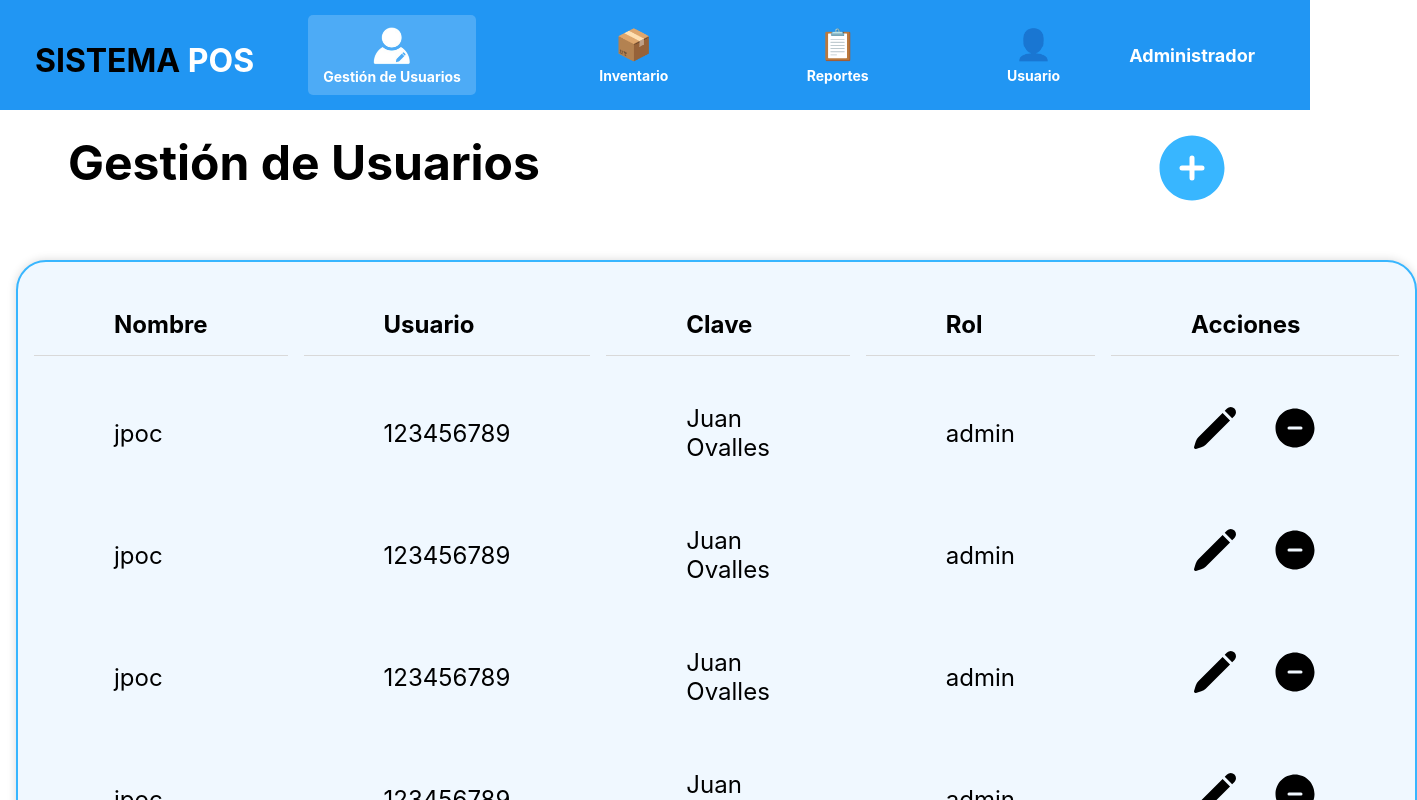
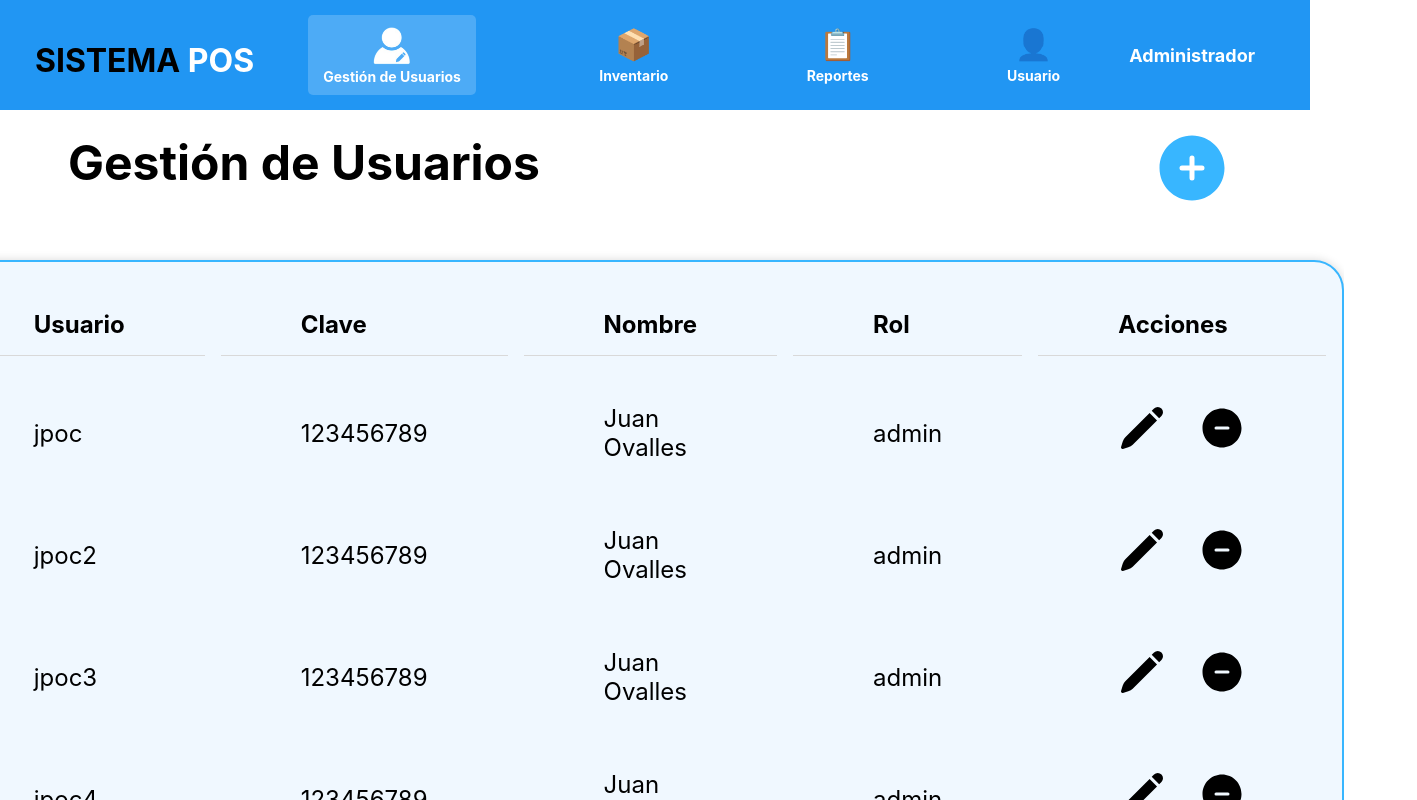
Before and after one commit to jpovalles/SistemaPOS, a React (Create React App) app: page /admin/gestUsers in a window 1280 px wide. Shown: the top 800 px of the page, 1417 px wide, since content can reach past the window. Built offline with nearby package versions, Linux system fonts and the light colour scheme.

Commit message:
data as a state in gestUsers, delete user working

```diff
--- a/src/pages/Login/Login.js
+++ b/src/pages/Login/Login.js
@@ -4,10 +4,21 @@ import './Login.css';
 
 function Login(){
 
-    const credentials = {
-        "user1": "password1",
-        "user2": "password2",
-        "user3": "password3",
+
+    const data = {
+        jpoc: { usuario: "jpoc", clave: "123456789", nombre: "Juan Ovalles", rol: "admin" },
+        jpoc2: { usuario: "jpoc2", clave: "123456789", nombre: "Juan Ovalles", rol: "admin" },
+        jpoc3:{ usuario: "jpoc3", clave: "123456789", nombre: "Juan Ovalles", rol: "admin" },
+        jpoc4: { usuario: "jpoc4", clave: "123456789", nombre: "Juan Ovalles", rol: "admin" }
+    }
+
+    const authenticateUser = (user, password) => {
+        if(data[user]){
+            if(data[user].clave === password){
+                return true;
+            }
+        }
+        return false;
     }
 
 
@@ -22,7 +33,7 @@ function Login(){
         e.preventDefault();
         const user = document.querySelector('.user').value;
         const password = document.querySelector('.password').value;
-        if(credentials[user] === password){
+        if(authenticateUser(user, password)){
             setStatusColor("#58cf39");
             setLoginStatus("Login Exitoso");
             setTries(3);
--- a/src/pages/admin/gestUsuarios/GestUsers.css
+++ b/src/pages/admin/gestUsuarios/GestUsers.css
@@ -80,3 +80,13 @@
 .gest-users .addUser:hover{
     color: #0077b6;
 }
+
+.gest-users .tableContent{
+    display: flex;
+    justify-content: center;
+    align-items: center;
+}
+
+.gest-users .tableContent h1{
+    color: #38b6ff;
+}
--- a/src/pages/admin/gestUsuarios/GestUsers.js
+++ b/src/pages/admin/gestUsuarios/GestUsers.js
@@ -1,14 +1,26 @@
 import React from 'react';
 import './GestUsers.css';
 import TopBarAdmin from "../../../components/TopBarAdmin";
+import { useState } from 'react';
 
 
 function GestUsers(){
-    const data = [
-        { usuario: "jpoc", clave: "123456789", nombre: "Juan Ovalles", rol: "admin" },
-        { usuario: "jpoc", clave: "123456789", nombre: "Juan Ovalles", rol: "admin" },
-        { usuario: "jpoc", clave: "123456789", nombre: "Juan Ovalles", rol: "admin" },
-        { usuario: "jpoc", clave: "123456789", nombre: "Juan Ovalles", rol: "admin" },];
+    const [data, setData] = useState(
+        {
+            jpoc: { usuario: "jpoc", clave: "123456789", nombre: "Juan Ovalles", rol: "admin" },
+            jpoc2: { usuario: "jpoc2", clave: "123456789", nombre: "Juan Ovalles", rol: "admin" },
+            jpoc3:{ usuario: "jpoc3", clave: "123456789", nombre: "Juan Ovalles", rol: "admin" },
+            jpoc4: { usuario: "jpoc4", clave: "123456789", nombre: "Juan Ovalles", rol: "admin" }
+        }
+    );
+
+    const handleDelete = (key) => {
+        const newUsers = {...data}
+        delete newUsers[key]
+        setData(newUsers)
+    }
+
+
     return(
         <div className="gest-users">
             <TopBarAdmin paginaActualAdmin="usuariosAdmin"/>
@@ -23,36 +35,54 @@ function GestUsers(){
                 </div>
             </div>
 
+            <div className='tableContent'>
+            { Object.keys(data).length > 0 ?
+                (
                 <table>
                     <thead>
                     <tr className='headerRow'>
-                    <th className="headerGest">Nombre</th>
                         <th className="headerGest">Usuario</th>
                         <th className="headerGest">Clave</th>
+                        <th className="headerGest">Nombre</th>
                         <th className="headerGest">Rol</th>
                         <th className="headerGest">Acciones</th>
                     </tr>
                     </thead>
                     <tbody>
-                {data.map((row, index) => (
-                    <tr key={index}>
-                    <td className="px-4 py-2">{row.usuario}</td>
-                    <td className="px-4 py-2">{row.clave}</td>
-                    <td className="px-4 py-2">{row.nombre}</td>
-                    <td className="px-4 py-2">{row.rol}</td>
+                    {Object.entries(data).map(([key, user]) => (
+                        <tr key={key}>
+                        <td className="px-4 py-2">{user.usuario}</td>
+                        <td className="px-4 py-2">{user.clave}</td>
+                        <td className="px-4 py-2">{user.nombre}</td>
+                        <td className="px-4 py-2">{user.rol}</td>
                         <td className="iconsRow">
+                            <div className={key}>
                                 <svg xmlns="http://www.w3.org/2000/svg" viewBox="0 0 24 24" fill="currentColor" class="editIcon">
                                     <path d="M21.731 2.269a2.625 2.625 0 0 0-3.712 0l-1.157 1.157 3.712 3.712 1.157-1.157a2.625 2.625 0 0 0 0-3.712ZM19.513 8.199l-3.712-3.712-12.15 12.15a5.25 5.25 0 0 0-1.32 2.214l-.8 2.685a.75.75 0 0 0 .933.933l2.685-.8a5.25 5.25 0 0 0 2.214-1.32L19.513 8.2Z" />
                                 </svg>
+                            </div>
+                            <div className={key} onClick={() => handleDelete(key)}>
                                 <svg xmlns="http://www.w3.org/2000/svg" viewBox="0 0 24 24" fill="currentColor" class="deleteIcon">
                                     <path fill-rule="evenodd" d="M12 2.25c-5.385 0-9.75 4.365-9.75 9.75s4.365 9.75 9.75 9.75 9.75-4.365 9.75-9.75S17.385 2.25 12 2.25Zm3 10.5a.75.75 0 0 0 0-1.5H9a.75.75 0 0 0 0 1.5h6Z" clip-rule="evenodd" />
                                 </svg>
+                            </div>
 
                         </td>
                         </tr>
                     ))}
                     </tbody>
                 </table>
+                )
+                :
+                (
+                <h1>
+                    No hay usuarios registrados
+                </h1>
+                )
+            }
+            </div>
+
+
             </div>
 
     );
```
Lines whose indentation alone changed are shown as unchanged.
